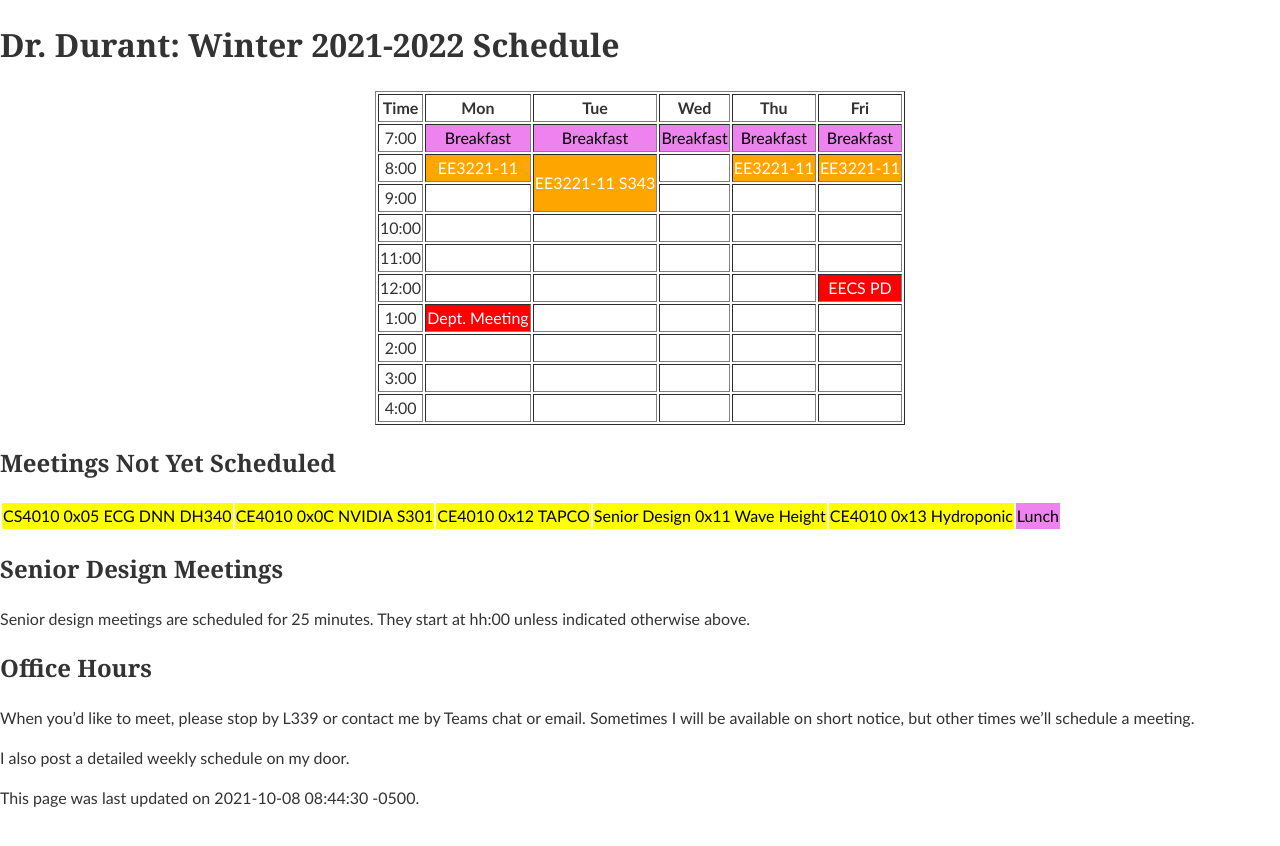
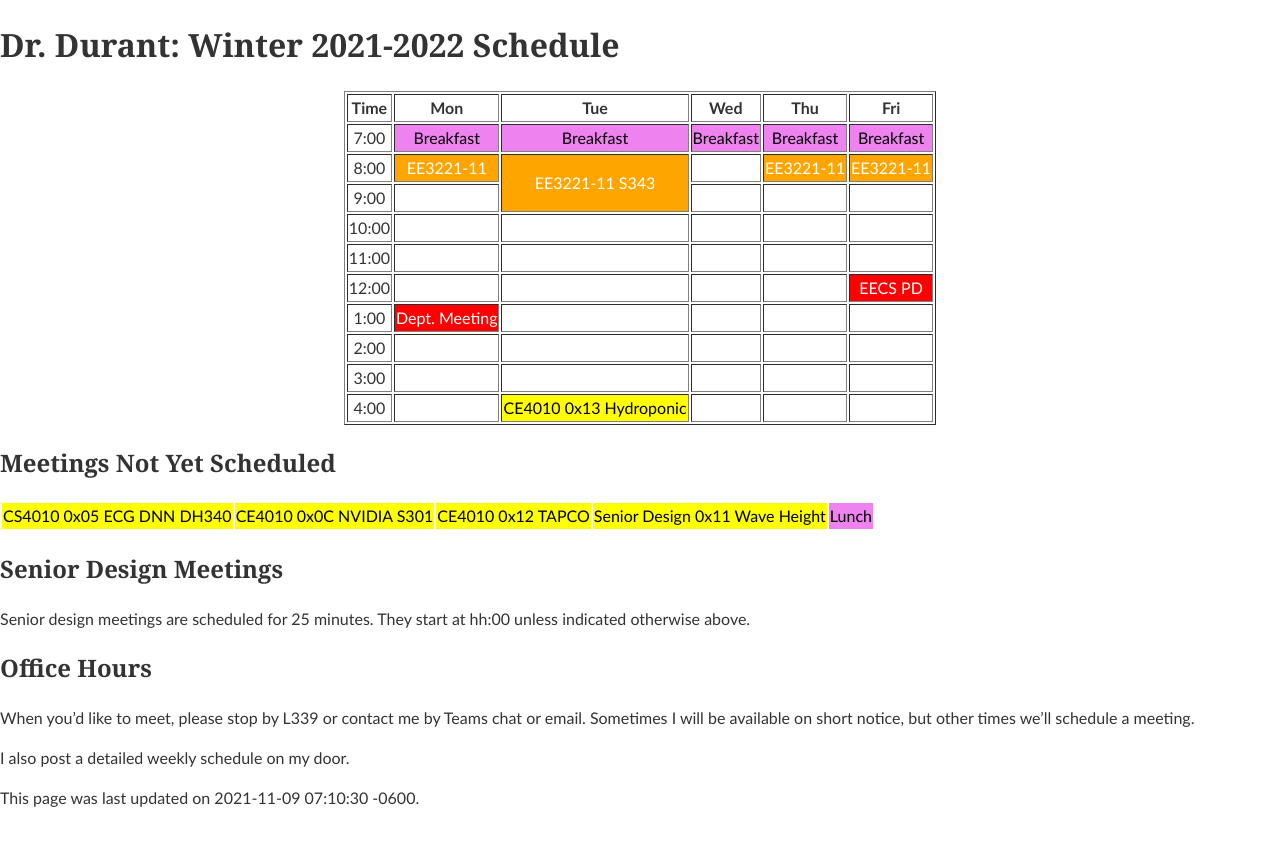
Before and after one commit to edurant/edurant.github.io, a Jekyll site: the page built from sched/w2122.md, in a window 1280 px wide. Shown: the top 846 px of the page. Built offline with Jekyll 4.4.1, drawn with Linux system fonts in a browser that asks for light colours.

Commit message:
winter schedule senior design team

```diff
--- a/sched/w2122.md
+++ b/sched/w2122.md
@@ -1,6 +1,6 @@
 ---
 title: "Dr. Durant: Winter 2021-2022 Schedule"
-date: 2021-10-08 08:44:30 -0500
+date: 2021-11-09 07:10:30 -0600
 ---
 
 <style type="text/css">
@@ -23,7 +23,7 @@ td.lunch  { background-color: violet;  color: black; }
 <tr><td>1:00</td>       <td class="am">Dept. Meeting</td>   <td>&nbsp;</td>                                     <td>&nbsp;</td>                     <td>&nbsp;</td>                     <td>&nbsp;</td>                     </tr>
 <tr><td>2:00</td>       <td>&nbsp;</td>                     <td>&nbsp;</td>                                     <td>&nbsp;</td>                     <td>&nbsp;</td>                     <td>&nbsp;</td>                     </tr>
 <tr><td>3:00</td>       <td>&nbsp;</td>                     <td>&nbsp;</td>                                     <td>&nbsp;</td>                     <td>&nbsp;</td>                     <td>&nbsp;</td>                     </tr>
-<tr><td>4:00</td>       <td>&nbsp;</td>                     <td>&nbsp;</td>                                     <td>&nbsp;</td>                     <td>&nbsp;</td>                     <td>&nbsp;</td>                     </tr>
+<tr><td>4:00</td>       <td>&nbsp;</td>                     <td class="ce4010">CE4010 0x13 Hydroponic</td>      <td>&nbsp;</td>                     <td>&nbsp;</td>                     <td>&nbsp;</td>                     </tr>
 </table>
 </div>
 
@@ -33,7 +33,6 @@ td.lunch  { background-color: violet;  color: black; }
 <td class="ce4010">CE4010 0x0C NVIDIA S301</td>
 <td class="ce4010">CE4010 0x12 TAPCO</td>
 <td class="ce4010">Senior Design 0x11 Wave Height</td>
-<td class="ce4010">CE4010 0x13 Hydroponic</td>
 <td class="lunch">Lunch</td>
 </tr></table>
 
```
